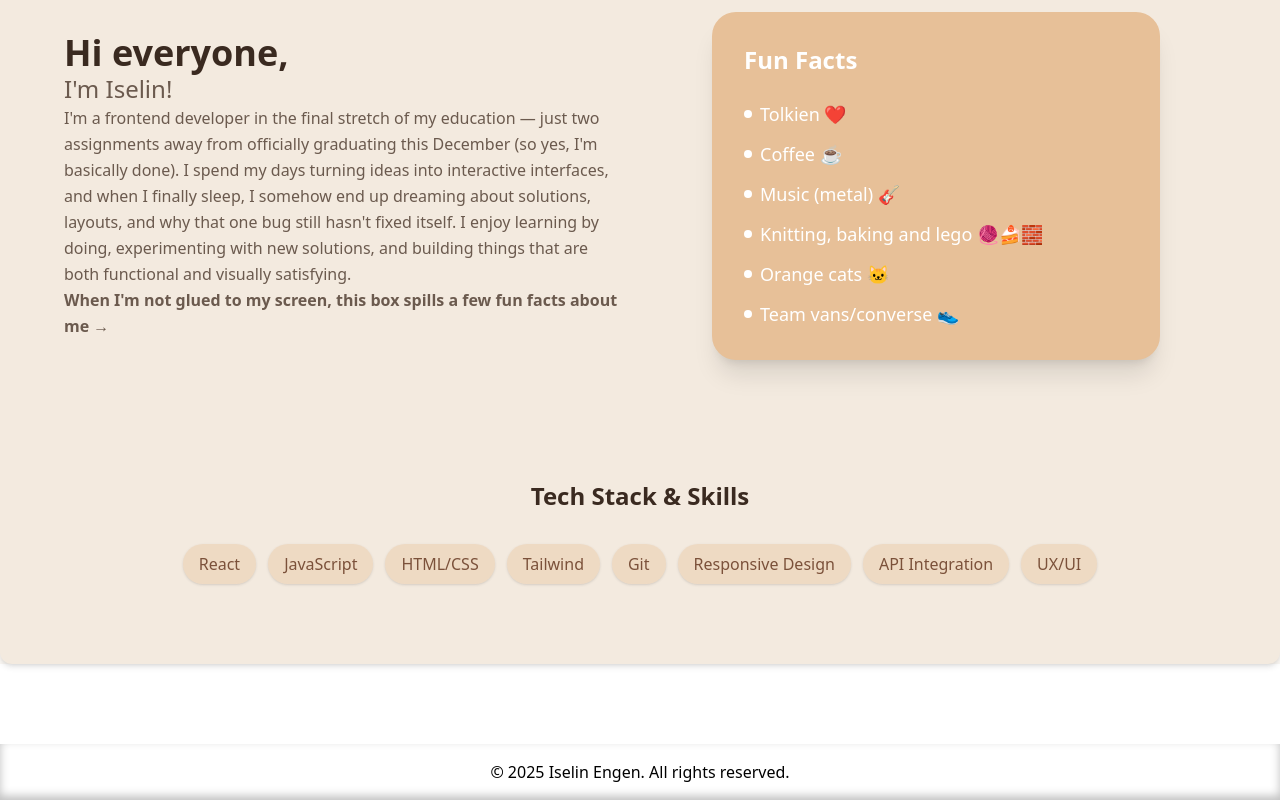
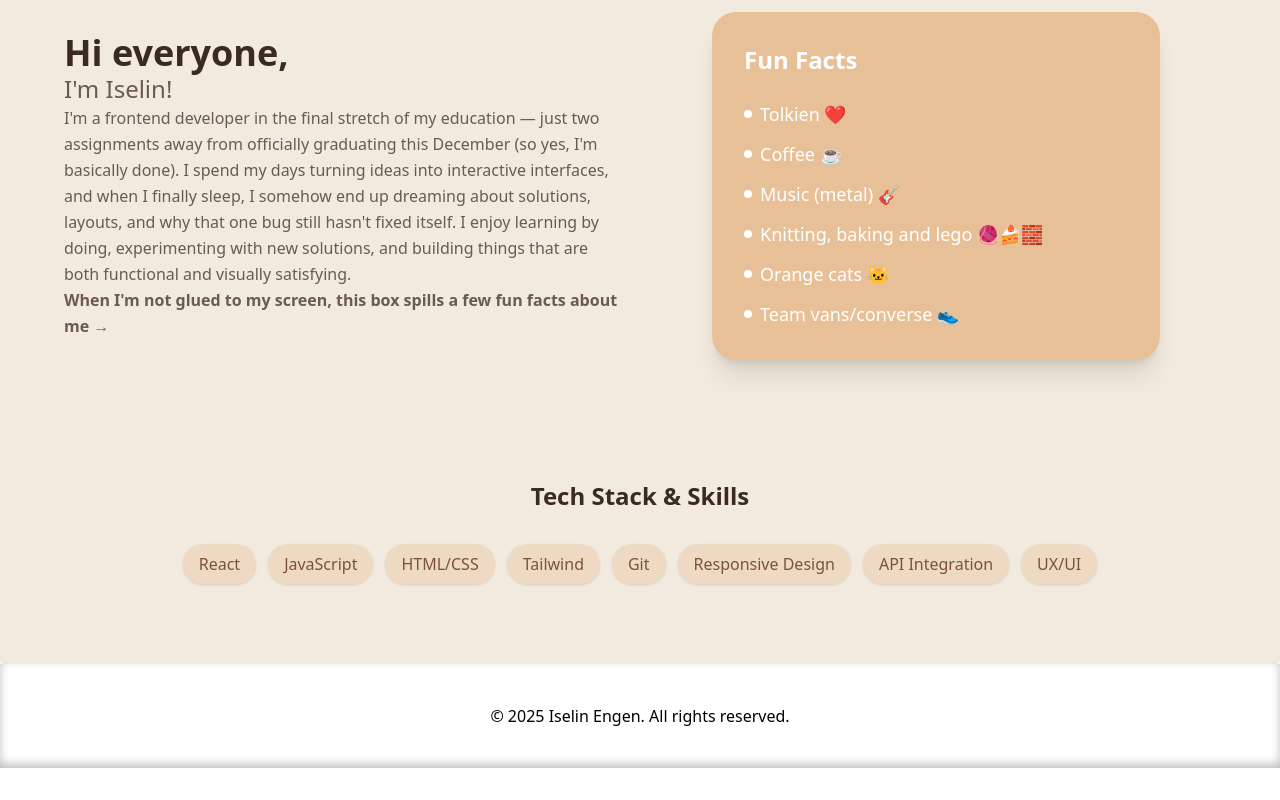
Before and after one commit to Iseost/POV2, a React (Vite) app in the folder my-project/: page / in a window 1280 px wide. Shown: the part 2216-3016 px from the top of the page. After the commit the page ends 2984 px from the top, so only its background shows below. Built offline with nearby package versions, Linux system fonts and the light colour scheme.

Commit message:
update footer
Update Footer - adjust padding and background color

```diff
--- a/my-project/src/components/layout/Footer.jsx
+++ b/my-project/src/components/layout/Footer.jsx
@@ -1,6 +1,6 @@
 export default function Footer() {
   return (
-    <footer className="rounded-t-mg shadow-[inset_0_-4px_10px_rgba(0,0,0,0.25)] p-4 mt-20 text-[var(--text-sub)] bg-[var(--bg-header)]">
+    <footer className="rounded-t-mg shadow-[inset_0_-4px_10px_rgba(0,0,0,0.25)] p-10 bg-white">
       <div className="container mx-auto text-center">
         &copy; {new Date().getFullYear()} Iselin Engen. All rights reserved.
       </div>
```
